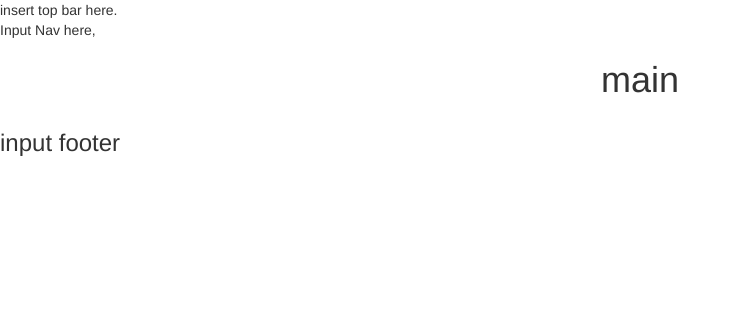
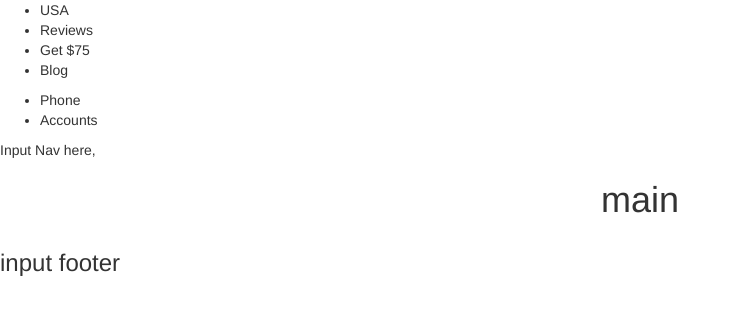
Before and after one commit to kkearnal/casper, a plain HTML site: page index.html in a window 1280 px wide. Shown: the whole page, without its empty margins (0-740 px from the left). Drawn offline with nearby package versions, Linux system fonts and the light colour scheme.

Commit message:
commit new

```diff
--- a/index.html
+++ b/index.html
@@ -16,7 +16,25 @@
 
 <body>
   <header>
-    <div>insert top bar here.
+    <div>
+
+      <div>
+        <ul>
+          <li>USA</li>
+          <li>Reviews</li>
+          <li>Get $75</li>
+          <li>Blog</li>
+        </ul>
+      </div>
+
+      <div>
+        <ul>
+          <li>Phone</li>
+          <li>Accounts</li>
+        </ul>
+      </div>
+
+    </div>
     <nav>Input Nav here,</nav>
   </header>
 
```
